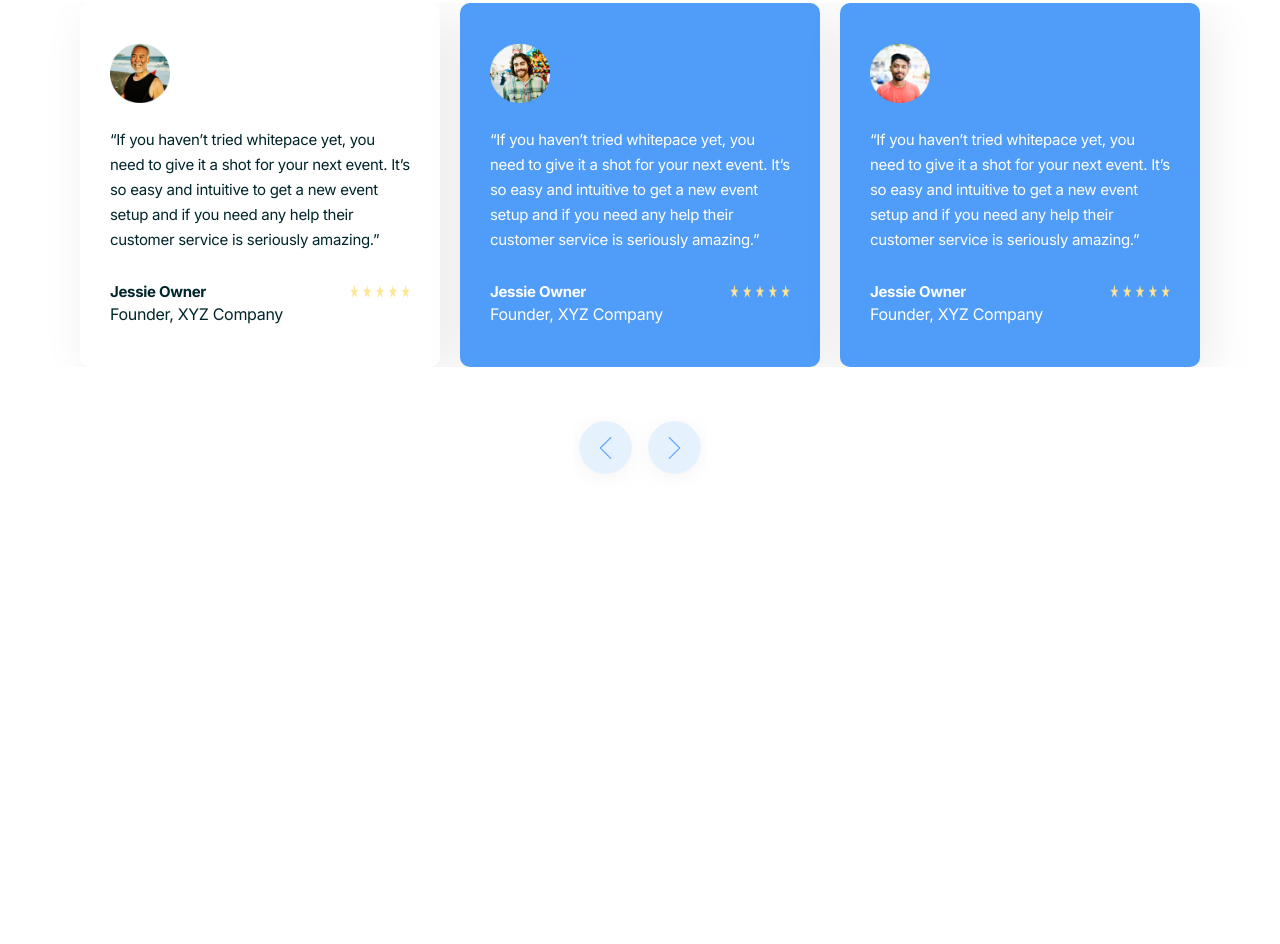
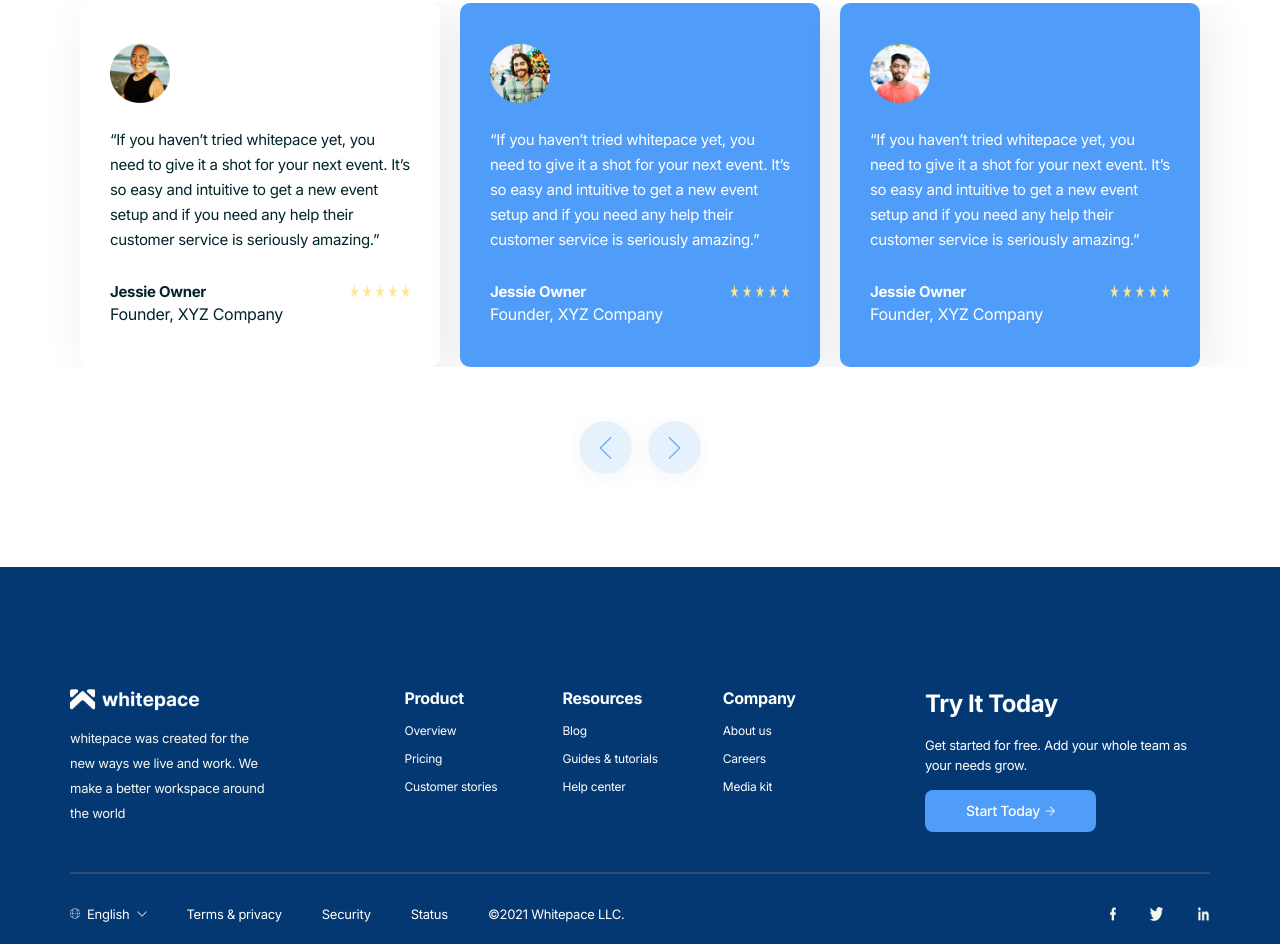
Before and after one commit to Ninunutsi/task3_whitepace, a plain HTML site: page index.html in a window 1280 px wide. Shown: the part 5087-6031 px from the top of the page. Before the commit the page ends 5574 px from the top, so only its background shows below. Drawn offline with Linux system fonts and the light colour scheme.

Commit message:
footer with html styles

```diff
--- a/assets/styles.css
+++ b/assets/styles.css
@@ -479,3 +479,141 @@ a{
     transform: scale(0.7);
     margin: -5vh;
 }
+
+/* footer */
+
+.footer{
+    background-color: #043873;
+    padding: 120px 70px 20px 70px;
+    margin-top: 10vh;
+    color: white;
+}
+
+.footer_content{
+    display: flex;
+    justify-content: space-between;
+    gap: 100px;
+}
+
+.logo_txt{
+    display: flex;
+    flex-direction: column;
+    gap: 15px;
+    width: 18%;
+}
+
+.logo_txt img{
+    width: 130px;
+}
+
+.logo_txt p{
+    font-weight: 400;
+    font-size: 13px;
+    line-height: 25px;
+    letter-spacing: -0.02em;
+    color: #F7F7EE;
+}
+
+.footer_nav-menu{
+    display: flex;
+    gap: 65px;
+}
+
+.footer_nav{
+    display: flex;
+    flex-direction: column;
+}
+
+.footer_nav h5{
+    font-weight: 700;
+    font-size: 16px;
+    line-height: 22px;
+    letter-spacing: -0.02em;
+    padding-bottom: 13px;
+}
+
+.footer_nav a{
+    font-weight: 400;
+    font-size: 12px;
+    line-height: 18px;
+    letter-spacing: -0.02em;
+    color: #FFFFFF;
+    text-decoration: none;
+    padding-bottom: 10px;
+}
+
+.footer_nav a:hover{
+    color: #FFE492;
+    transition: 1s;
+}
+
+.footer_try_btn{
+    display: flex;
+    flex-direction: column;
+    width: 25%;
+    gap: 15px;
+}
+
+.footer_try_btn h3{
+    font-weight: 700;
+    font-size: 24px;
+    line-height: 33px;
+    letter-spacing: -0.02em;
+    color: #FFFFFF;
+}
+
+.footer_try_btn p{
+    font-weight: 400;
+    font-size: 13px;
+    line-height: 20px;
+    letter-spacing: -0.02em;
+    color: #FFFFFF;
+}
+
+.footer_try_btn button{
+    width: 60%;
+}
+
+.line{
+    border: 1px solid #2E4E73;
+    margin-top: 5vh;
+}
+
+.footer_info{
+    padding-top: 30px;
+    display: flex;
+    justify-content: space-between;
+}
+.info_content{
+    display: flex;
+    gap: 40px;
+}
+
+.info_content span{
+    font-weight: 400;
+    font-size: 13px;
+    line-height: 20px;
+    letter-spacing: -0.02em;
+    color: #FFFFFF;
+    cursor: pointer;
+}
+
+.english{
+    display: flex;
+    gap: 7px;
+    align-items: center;
+}
+
+.english img{
+    width: 10px;
+}
+
+.footer_logos{
+    display: flex;
+    gap: 30px;
+}
+
+.footer_logos img{
+    transform: scale(0.7);
+    cursor: pointer;
+}
--- a/index.html
+++ b/index.html
@@ -225,6 +225,62 @@
 
     </main>
 
+    <!-- footer -->
+
+    <footer class="footer">
+        <div class="footer_content">
+            <div class="logo_txt">
+                <img src="./assets/imgs/white_logo.png" alt="">
+                <p>whitepace was created for the new ways we live and work. We make a better workspace around the world</p>
+            </div>
+            <div class="footer_nav-menu">
+                <div class="footer_nav">
+                    <h5>Product</h5>
+                    <a href="#">Overview</a>
+                    <a href="#">Pricing</a>
+                    <a href="#">Customer stories</a>
+                </div>
+                <div class="footer_nav">
+                    <h5>Resources</h5>
+                    <a href="#">Blog</a>
+                    <a href="#">Guides & tutorials</a>
+                    <a href="#">Help center</a>
+                </div>
+                <div class="footer_nav">
+                    <h5>Company</h5>
+                    <a href="#">About us</a>
+                    <a href="#">Careers</a>
+                    <a href="#">Media kit</a>
+                </div>
+            </div>
+            <div class="footer_try_btn">
+                <h3>Try It Today</h3>
+                <p>Get started for free.
+                Add your whole team as your needs grow.</p>
+                <button class="btn arr">Start Today</button>
+            </div>
+        </div>
+        <div class="line"></div>
+
+        <div class="footer_info">
+            <div class="info_content">
+                <div class="english">
+                    <img src="./assets/imgs/globus.png" alt="" class="english-img">
+                    <span>English</span>
+                    <img src="./assets/imgs/Vector.png" alt="" class="english-img">
+                </div>
+                <span>Terms & privacy</span>
+                <span>Security</span>
+                <span>Status</span>
+                <span>©2021 Whitepace LLC.</span>
+            </div>
+            <div class="footer_logos">
+                <img src="./assets/imgs/fb.png" alt="">
+                <img src="./assets/imgs/twiter.png" alt="">
+                <img src="./assets/imgs/Linkedin.png" alt="">
+            </div>
+        </div>
+    </footer>
 
     <!-- Javascript Script -->
     <script src="./assets/script.js"></script>
```
